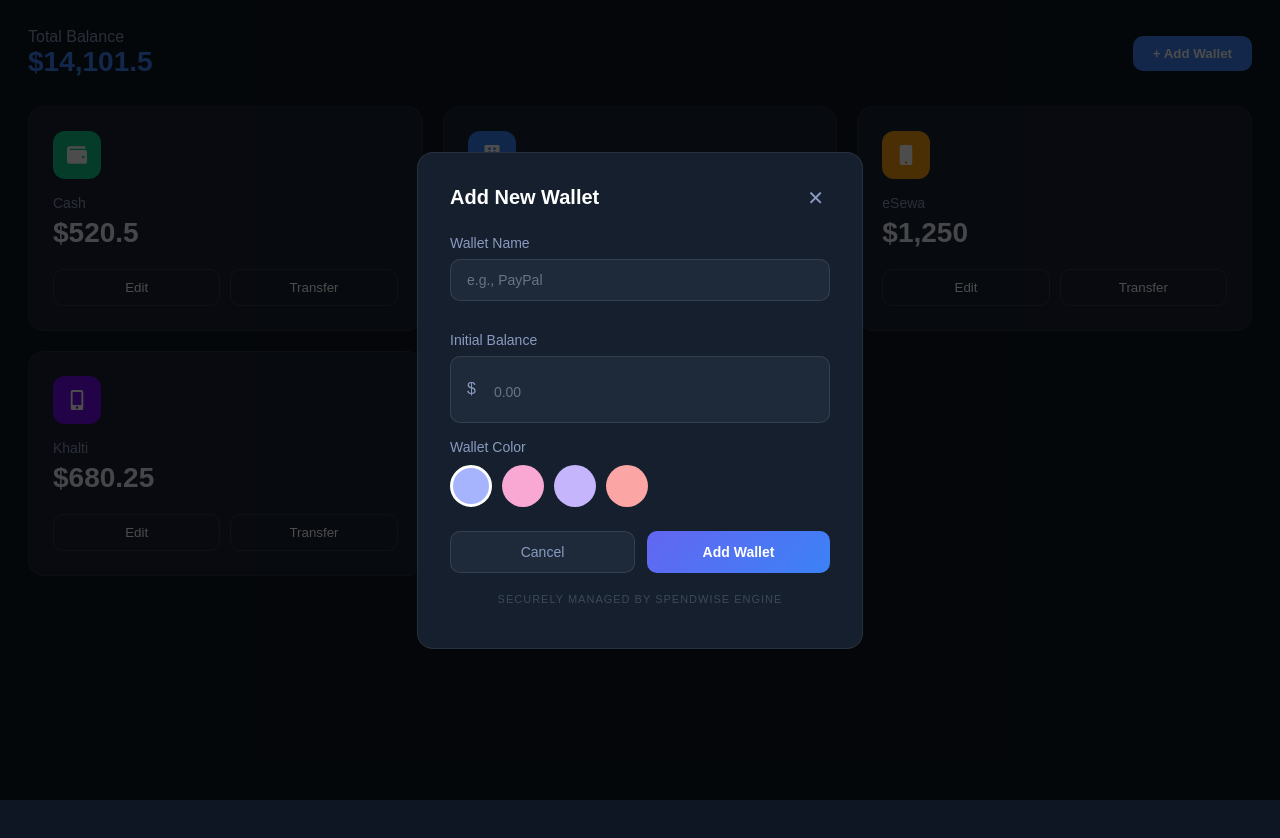
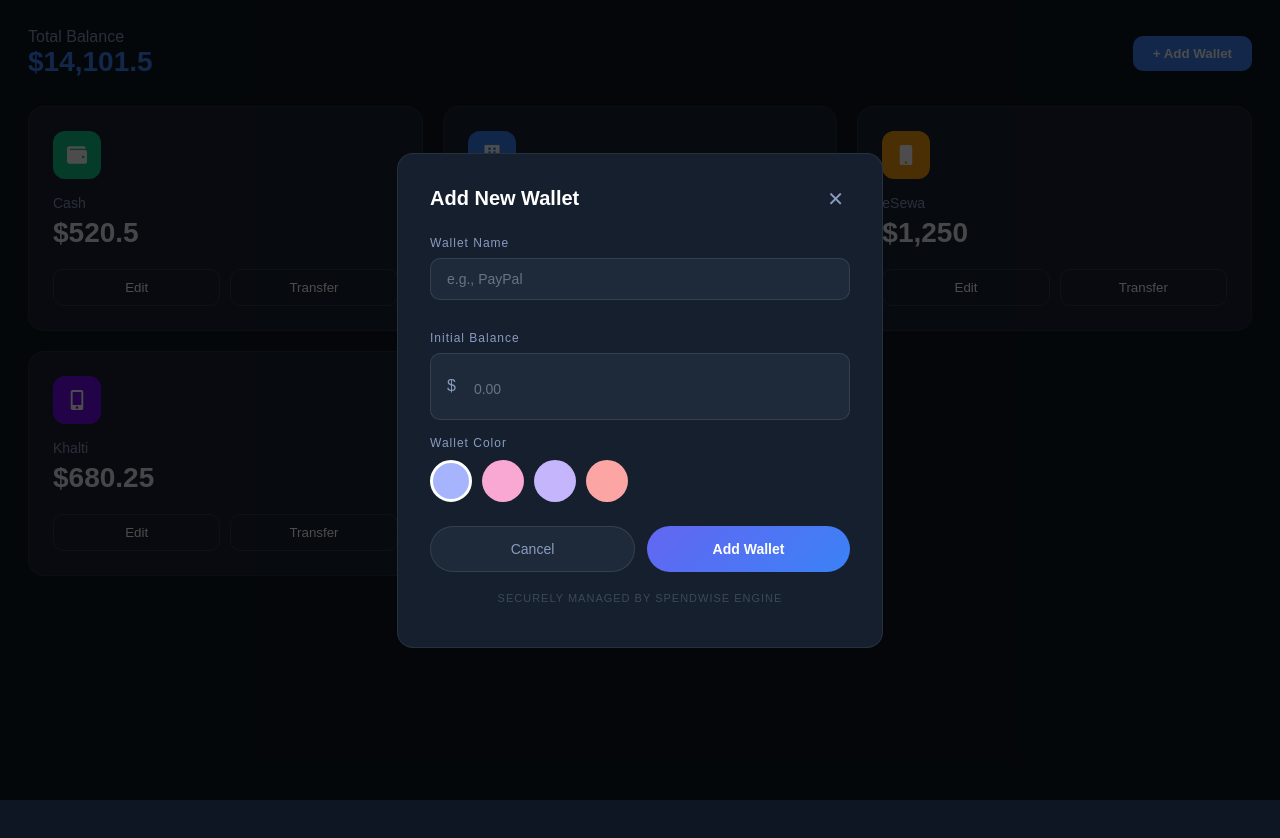
Before and after one commit to sanyamrajbhandari/colab-expense-tracker-frontend, a React (Vite) app: page /wallets in a window 1280 px wide. Both pictures are taken after a click on the button "+ Add Wallet". Shown: the top 838 px of the page. Built offline with nearby package versions, Linux system fonts and the light colour scheme.

Commit message:
Updated Edit and Transfer of wallet and walletcards

```diff
--- a/src/components/Wallets/WalletCard.jsx
+++ b/src/components/Wallets/WalletCard.jsx
@@ -8,7 +8,7 @@ const icons = {
   credit: <FaCreditCard size={20} color="white" />,
 };
 
-const WalletCard = ({ walletName, balance, currency, iconColor, type }) => {
+const WalletCard = ({ walletName, balance, currency, iconColor, type, onEdit, onTransfer }) => {
   return (
     <div style={{ background: "#1a2235", borderRadius: "16px", padding: "24px", border: "1px solid rgba(255,255,255,0.06)" }}>
       <div style={{ width: "48px", height: "48px", borderRadius: "12px", background: iconColor, display: "flex", alignItems: "center", justifyContent: "center", marginBottom: "16px" }}>
@@ -19,10 +19,10 @@ const WalletCard = ({ walletName, balance, currency, iconColor, type }) => {
         {currency}{balance.toLocaleString()}
       </h2>
       <div style={{ display: "flex", gap: "10px" }}>
-        <button style={{ flex: 1, padding: "10px", borderRadius: "10px", background: "transparent", border: "1px solid rgba(255,255,255,0.1)", color: "#fff", cursor: "pointer" }}>
+        <button onClick={onEdit} style={{ flex: 1, padding: "10px", borderRadius: "10px", background: "transparent", border: "1px solid rgba(255,255,255,0.1)", color: "#fff", cursor: "pointer" }}>
           Edit
         </button>
-        <button style={{ flex: 1, padding: "10px", borderRadius: "10px", background: "transparent", border: "1px solid rgba(255,255,255,0.1)", color: "#fff", cursor: "pointer" }}>
+        <button onClick={onTransfer} style={{ flex: 1, padding: "10px", borderRadius: "10px", background: "transparent", border: "1px solid rgba(255,255,255,0.1)", color: "#fff", cursor: "pointer" }}>
           Transfer
         </button>
       </div>
--- a/src/pages/Wallets.jsx
+++ b/src/pages/Wallets.jsx
@@ -1,20 +1,10 @@
 import { useState } from "react";
 import WalletCard from "../components/Wallets/WalletCard";
+import { FaUniversity } from "react-icons/fa";
 
-/**
- * Wallets Page Component
- *
- * Displays all user wallets in a 3-column grid layout.
- * Features:
- * - Shows total balance across all wallets
- * - Add new wallet via modal
- * - Each wallet rendered as a WalletCard component
- */
 const Wallets = () => {
 
   // ─── State ───────────────────────────────────────────────────────────────────
-
-  /** List of all wallets with their details */
   const [wallets, setWallets] = useState([
     { id: 1, walletName: "Cash",        balance: 520.5,   currency: "$", iconColor: "#0fc98a", type: "cash"   },
     { id: 2, walletName: "Bank",        balance: 8450.75, currency: "$", iconColor: "#3b82f6", type: "bank"   },
@@ -23,67 +13,108 @@ const Wallets = () => {
     { id: 5, walletName: "Credit Card", balance: 3200,    currency: "$", iconColor: "#ef4444", type: "credit" },
   ]);
 
-  /** Controls visibility of the Add Wallet modal */
-  const [showModal, setShowModal] = useState(false);
+  /** Controls Add Wallet modal */
+  const [showAddModal, setShowAddModal]           = useState(false);
 
-  /** Stores form input values for the new wallet being created */
-  const [newWallet, setNewWallet] = useState({
-    walletName: "",
-    balance: "",
-    iconColor: "#a5b4fc",
-  });
+  /** Controls Edit modal and which wallet is being edited */
+  const [showEditModal, setShowEditModal]         = useState(false);
+  const [editingWallet, setEditingWallet]         = useState(null);
+  const [newBalance, setNewBalance]               = useState("");
+
+  /** Controls Transfer modal and which wallet is transferring from */
+  const [showTransferModal, setShowTransferModal] = useState(false);
+  const [transferFrom, setTransferFrom]           = useState(null);
+  const [transferTo, setTransferTo]               = useState(null);
+  const [transferAmount, setTransferAmount]       = useState("");
+
+  /** Add Wallet form state */
+  const [newWallet, setNewWallet] = useState({ walletName: "", balance: "", iconColor: "#a5b4fc" });
 
   // ─── Constants ───────────────────────────────────────────────────────────────
-
-  /** Preset colors for wallet icon selection */
-  const colors = ["#a5b4fc", "#f9a8d4", "#c4b5fd", "#fca5a5"];
-
-  /** Sum of all wallet balances */
+  const colors      = ["#a5b4fc", "#f9a8d4", "#c4b5fd", "#fca5a5"];
   const totalBalance = wallets.reduce((sum, w) => sum + w.balance, 0);
 
   // ─── Handlers ────────────────────────────────────────────────────────────────
 
-  /**
-   * Adds a new wallet to the wallets list.
-   * Validates that walletName and balance are not empty before adding.
-   * Resets the form and closes the modal after successful addition.
-   */
-  const handleAddWallet = () => {
-    // Prevent adding if name or balance is empty
-    if (!newWallet.walletName || !newWallet.balance) return;
-
-    // Add new wallet to the list
-    setWallets((prev) => [
-      ...prev,
-      {
-        id: Date.now(),
-        walletName: newWallet.walletName,
-        balance: parseFloat(newWallet.balance),
-        currency: "$",
-        iconColor: newWallet.iconColor,
-        type: "cash",
-      },
-    ]);
-
-    // Reset form and close modal
-    setNewWallet({ walletName: "", balance: "", iconColor: "#a5b4fc" });
-    setShowModal(false);
+  /** Opens edit modal for a specific wallet */
+  const handleOpenEdit = (wallet) => {
+    setEditingWallet(wallet);
+    setNewBalance("");
+    setShowEditModal(true);
   };
 
+  /** Updates the balance of the wallet being edited */
+  const handleUpdateBalance = () => {
+    if (!newBalance) return;
+    setWallets((prev) =>
+      prev.map((w) => w.id === editingWallet.id ? { ...w, balance: parseFloat(newBalance) } : w)
+    );
+    setShowEditModal(false);
+  };
+
+  /** Opens transfer modal for a specific wallet */
+  const handleOpenTransfer = (wallet) => {
+    setTransferFrom(wallet);
+    setTransferTo(wallets.find((w) => w.id !== wallet.id));
+    setTransferAmount("");
+    setShowTransferModal(true);
+  };
+
+  /** Swaps the from and to wallets in transfer modal */
+  const handleSwapWallets = () => {
+    setTransferFrom(transferTo);
+    setTransferTo(transferFrom);
+  };
+
+  /** Transfers amount from one wallet to another */
+  const handleTransfer = () => {
+    const amount = parseFloat(transferAmount);
+    if (!amount || amount <= 0 || amount > transferFrom.balance) return;
+    setWallets((prev) =>
+      prev.map((w) => {
+        if (w.id === transferFrom.id) return { ...w, balance: w.balance - amount };
+        if (w.id === transferTo.id)   return { ...w, balance: w.balance + amount };
+        return w;
+      })
+    );
+    setShowTransferModal(false);
+  };
+
+  /** Adds a new wallet to the list */
+  const handleAddWallet = () => {
+    if (!newWallet.walletName || !newWallet.balance) return;
+    setWallets((prev) => [...prev, {
+      id: Date.now(),
+      walletName: newWallet.walletName,
+      balance: parseFloat(newWallet.balance),
+      currency: "$",
+      iconColor: newWallet.iconColor,
+      type: "cash",
+    }]);
+    setNewWallet({ walletName: "", balance: "", iconColor: "#a5b4fc" });
+    setShowAddModal(false);
+  };
+
+  // ─── Shared Styles ────────────────────────────────────────────────────────────
+  const overlayStyle = { position: "fixed", inset: 0, background: "rgba(0,0,0,0.7)", display: "flex", alignItems: "center", justifyContent: "center", zIndex: 100 };
+  const modalStyle   = { background: "#151f2e", borderRadius: "16px", padding: "32px", width: "420px", border: "1px solid rgba(255,255,255,0.08)" };
+  const inputStyle   = { background: "none", border: "none", color: "#fff", fontSize: "18px", outline: "none", width: "100%" };
+  const inputBoxStyle = { display: "flex", alignItems: "center", background: "#1e2a3a", borderRadius: "10px", border: "1px solid rgba(255,255,255,0.1)", padding: "12px 16px", marginTop: "8px", marginBottom: "16px" };
+  const labelStyle   = { color: "#8a9bbf", fontSize: "12px", letterSpacing: "1px" };
+  const cancelBtnStyle = { flex: 1, padding: "14px", borderRadius: "30px", background: "#1e2a3a", border: "1px solid rgba(255,255,255,0.1)", color: "#8a9bbf", cursor: "pointer", fontSize: "14px" };
+  const confirmBtnStyle = { flex: 1, padding: "14px", borderRadius: "30px", background: "linear-gradient(135deg, #6366f1, #3b82f6)", border: "none", color: "#fff", cursor: "pointer", fontWeight: "700", fontSize: "14px" };
+
   // ─── Render ──────────────────────────────────────────────────────────────────
-
   return (
     <div style={{ padding: "28px", background: "#0f1623", minHeight: "100vh" }}>
 
-      {/* ── Header: Total Balance + Add Wallet Button ── */}
+      {/* ── Header ── */}
       <div style={{ display: "flex", justifyContent: "space-between", alignItems: "center", marginBottom: "28px" }}>
         <div>
           <p style={{ color: "#8a9bbf", margin: 0 }}>Total Balance</p>
           <h2 style={{ color: "#3b82f6", fontSize: "28px", margin: 0 }}>${totalBalance.toLocaleString()}</h2>
         </div>
-        <button
-          onClick={() => setShowModal(true)}
-          style={{ padding: "10px 20px", borderRadius: "10px", background: "#3b82f6", border: "none", color: "#fff", fontWeight: "600", cursor: "pointer" }}>
+        <button onClick={() => setShowAddModal(true)} style={{ padding: "10px 20px", borderRadius: "10px", background: "#3b82f6", border: "none", color: "#fff", fontWeight: "600", cursor: "pointer" }}>
           + Add Wallet
         </button>
       </div>
@@ -91,73 +122,146 @@ const Wallets = () => {
       {/* ── Wallet Cards Grid ── */}
       <div style={{ display: "grid", gridTemplateColumns: "repeat(3, 1fr)", gap: "20px" }}>
         {wallets.map((wallet) => (
-          <WalletCard key={wallet.id} {...wallet} />
+          <WalletCard
+            key={wallet.id}
+            {...wallet}
+            onEdit={() => handleOpenEdit(wallet)}
+            onTransfer={() => handleOpenTransfer(wallet)}
+          />
         ))}
       </div>
 
+      {/* ── Edit Balance Modal ── */}
+      {showEditModal && editingWallet && (
+        <div onClick={() => setShowEditModal(false)} style={overlayStyle}>
+          <div onClick={(e) => e.stopPropagation()} style={modalStyle}>
+
+            {/* Title */}
+            <h3 style={{ color: "#fff", margin: "0 0 4px", fontSize: "22px" }}>Edit {editingWallet.walletName} Balance</h3>
+            <p style={{ color: "#8a9bbf", margin: "0 0 24px", fontSize: "13px" }}>Update your current liquidity across all accounts.</p>
+
+            {/* Current Balance Display */}
+            <div style={{ background: "#1e2a3a", borderRadius: "10px", padding: "16px 20px", marginBottom: "20px", display: "flex", justifyContent: "space-between", alignItems: "center" }}>
+              <div>
+                <p style={{ ...labelStyle, margin: "0 0 4px" }}>CURRENT BALANCE</p>
+                <h2 style={{ color: "#fff", margin: 0, fontSize: "24px" }}>${editingWallet.balance.toLocaleString()}</h2>
+              </div>
+              <FaUniversity size={24} color="#8a9bbf" />
+            </div>
+
+            {/* New Balance Input */}
+            <label style={labelStyle}>New Balance</label>
+            <div style={inputBoxStyle}>
+              <span style={{ color: "#8a9bbf", marginRight: "8px", fontSize: "18px" }}>$</span>
+              <input type="number" placeholder="0.00" value={newBalance} onChange={(e) => setNewBalance(e.target.value)} style={inputStyle} />
+            </div>
+
+            {/* Info Note */}
+            <div style={{ background: "rgba(99,102,241,0.1)", borderRadius: "10px", padding: "12px 16px", marginBottom: "24px", display: "flex", gap: "10px", alignItems: "center" }}>
+              <span style={{ color: "#6366f1" }}>ℹ</span>
+              <p style={{ color: "#8a9bbf", margin: 0, fontSize: "13px" }}>This adjustment will be logged as a manual balance correction.</p>
+            </div>
+
+            {/* Buttons */}
+            <div style={{ display: "flex", gap: "12px" }}>
+              <button onClick={() => setShowEditModal(false)} style={cancelBtnStyle}>Cancel</button>
+              <button onClick={handleUpdateBalance} style={confirmBtnStyle}>Update Balance</button>
+            </div>
+          </div>
+        </div>
+      )}
+
+      {/* ── Transfer Money Modal ── */}
+      {showTransferModal && transferFrom && transferTo && (
+        <div onClick={() => setShowTransferModal(false)} style={overlayStyle}>
+          <div onClick={(e) => e.stopPropagation()} style={modalStyle}>
+
+            {/* Header */}
+            <div style={{ display: "flex", justifyContent: "space-between", alignItems: "center", marginBottom: "4px" }}>
+              <h3 style={{ color: "#fff", margin: 0, fontSize: "22px" }}>Transfer Money</h3>
+              <button onClick={() => setShowTransferModal(false)} style={{ background: "none", border: "none", color: "#8a9bbf", fontSize: "20px", cursor: "pointer" }}>✕</button>
+            </div>
+            <p style={{ color: "#8a9bbf", margin: "0 0 24px", fontSize: "13px" }}>Move funds instantly between your wallets.</p>
+
+            {/* From Wallet */}
+            <label style={labelStyle}>FROM WALLET</label>
+            <select
+              value={transferFrom.id}
+              onChange={(e) => setTransferFrom(wallets.find((w) => w.id === parseInt(e.target.value)))}
+              style={{ width: "100%", padding: "14px 16px", borderRadius: "10px", background: "#1e2a3a", border: "1px solid rgba(255,255,255,0.1)", color: "#fff", fontSize: "14px", marginTop: "8px", outline: "none" }}
+            >
+              {wallets.filter((w) => w.id !== transferTo.id).map((w) => (
+                <option key={w.id} value={w.id}>{w.walletName}</option>
+              ))}
+            </select>
+
+            {/* Swap Button */}
+            <div style={{ display: "flex", justifyContent: "center", margin: "12px 0" }}>
+              <button onClick={handleSwapWallets} style={{ width: "36px", height: "36px", borderRadius: "50%", background: "#3b82f6", border: "none", color: "#fff", cursor: "pointer", fontSize: "16px" }}>⇅</button>
+            </div>
+
+            {/* To Wallet */}
+            <label style={labelStyle}>TO WALLET</label>
+            <select
+              value={transferTo.id}
+              onChange={(e) => setTransferTo(wallets.find((w) => w.id === parseInt(e.target.value)))}
+              style={{ width: "100%", padding: "14px 16px", borderRadius: "10px", background: "#1e2a3a", border: "1px solid rgba(255,255,255,0.1)", color: "#fff", fontSize: "14px", marginTop: "8px", outline: "none" }}
+            >
+              {wallets.filter((w) => w.id !== transferFrom.id).map((w) => (
+                <option key={w.id} value={w.id}>{w.walletName}</option>
+              ))}
+            </select>
+
+            {/* Amount Input */}
+            <label style={{ ...labelStyle, display: "block", marginTop: "16px" }}>AMOUNT</label>
+            <div style={inputBoxStyle}>
+              <span style={{ color: "#8a9bbf", marginRight: "8px", fontSize: "18px" }}>$</span>
+              <input type="number" placeholder="0.00" value={transferAmount} onChange={(e) => setTransferAmount(e.target.value)} style={inputStyle} />
+            </div>
+
+            {/* Available Balance + Use Max */}
+            <div style={{ display: "flex", justifyContent: "space-between", marginBottom: "24px", marginTop: "-8px" }}>
+              <span style={{ color: "#8a9bbf", fontSize: "13px" }}>Available: ${transferFrom.balance.toLocaleString()}</span>
+              <button onClick={() => setTransferAmount(transferFrom.balance.toString())} style={{ background: "none", border: "none", color: "#6366f1", fontWeight: "700", cursor: "pointer", fontSize: "13px" }}>USE MAX</button>
+            </div>
+
+            {/* Buttons */}
+            <div style={{ display: "flex", gap: "12px" }}>
+              <button onClick={() => setShowTransferModal(false)} style={cancelBtnStyle}>Cancel</button>
+              <button onClick={handleTransfer} style={confirmBtnStyle}>Transfer →</button>
+            </div>
+          </div>
+        </div>
+      )}
+
       {/* ── Add Wallet Modal ── */}
-      {showModal && (
-        // Overlay: click outside to close
-        <div onClick={() => setShowModal(false)} style={{ position: "fixed", inset: 0, background: "rgba(0,0,0,0.7)", display: "flex", alignItems: "center", justifyContent: "center", zIndex: 100 }}>
-
-          {/* Modal Box: stop click from closing when clicking inside */}
-          <div onClick={(e) => e.stopPropagation()} style={{ background: "#151f2e", borderRadius: "16px", padding: "32px", width: "380px", border: "1px solid rgba(255,255,255,0.08)" }}>
-
-            {/* Modal Header */}
+      {showAddModal && (
+        <div onClick={() => setShowAddModal(false)} style={overlayStyle}>
+          <div onClick={(e) => e.stopPropagation()} style={modalStyle}>
             <div style={{ display: "flex", justifyContent: "space-between", alignItems: "center", marginBottom: "24px" }}>
               <h3 style={{ color: "#fff", margin: 0, fontSize: "20px" }}>Add New Wallet</h3>
-              <button onClick={() => setShowModal(false)} style={{ background: "none", border: "none", color: "#8a9bbf", fontSize: "20px", cursor: "pointer" }}>✕</button>
+              <button onClick={() => setShowAddModal(false)} style={{ background: "none", border: "none", color: "#8a9bbf", fontSize: "20px", cursor: "pointer" }}>✕</button>
             </div>
-
-            {/* Wallet Name Input */}
-            <label style={{ color: "#8a9bbf", fontSize: "14px" }}>Wallet Name</label>
-            <input
-              placeholder="e.g., PayPal"
-              value={newWallet.walletName}
-              onChange={(e) => setNewWallet((p) => ({ ...p, walletName: e.target.value }))}
-              style={{ width: "100%", padding: "12px 16px", borderRadius: "10px", border: "1px solid rgba(255,255,255,0.1)", background: "#1e2a3a", color: "#fff", fontSize: "14px", marginTop: "8px", marginBottom: "16px", boxSizing: "border-box", outline: "none" }}
-            />
-
-            {/* Initial Balance Input */}
-            <label style={{ color: "#8a9bbf", fontSize: "14px" }}>Initial Balance</label>
-            <div style={{ display: "flex", alignItems: "center", background: "#1e2a3a", borderRadius: "10px", border: "1px solid rgba(255,255,255,0.1)", marginTop: "8px", marginBottom: "16px", padding: "12px 16px" }}>
+            <label style={labelStyle}>Wallet Name</label>
+            <input placeholder="e.g., PayPal" value={newWallet.walletName} onChange={(e) => setNewWallet((p) => ({ ...p, walletName: e.target.value }))}
+              style={{ width: "100%", padding: "12px 16px", borderRadius: "10px", border: "1px solid rgba(255,255,255,0.1)", background: "#1e2a3a", color: "#fff", fontSize: "14px", marginTop: "8px", marginBottom: "16px", boxSizing: "border-box", outline: "none" }} />
+            <label style={labelStyle}>Initial Balance</label>
+            <div style={inputBoxStyle}>
               <span style={{ color: "#8a9bbf", marginRight: "8px" }}>$</span>
-              <input
-                type="number"
-                placeholder="0.00"
-                value={newWallet.balance}
-                onChange={(e) => setNewWallet((p) => ({ ...p, balance: e.target.value }))}
-                style={{ background: "none", border: "none", color: "#fff", fontSize: "14px", outline: "none", width: "100%" }}
-              />
+              <input type="number" placeholder="0.00" value={newWallet.balance} onChange={(e) => setNewWallet((p) => ({ ...p, balance: e.target.value }))} style={{ ...inputStyle, fontSize: "14px" }} />
             </div>
-
-            {/* Wallet Color Picker */}
-            <label style={{ color: "#8a9bbf", fontSize: "14px" }}>Wallet Color</label>
+            <label style={labelStyle}>Wallet Color</label>
             <div style={{ display: "flex", gap: "10px", marginTop: "10px", marginBottom: "24px" }}>
               {colors.map((color) => (
-                // Color circle: white border shows selected color
-                <div
-                  key={color}
-                  onClick={() => setNewWallet((p) => ({ ...p, iconColor: color }))}
-                  style={{ width: "36px", height: "36px", borderRadius: "50%", background: color, cursor: "pointer", border: newWallet.iconColor === color ? "3px solid #fff" : "3px solid transparent" }}
-                />
+                <div key={color} onClick={() => setNewWallet((p) => ({ ...p, iconColor: color }))}
+                  style={{ width: "36px", height: "36px", borderRadius: "50%", background: color, cursor: "pointer", border: newWallet.iconColor === color ? "3px solid #fff" : "3px solid transparent" }} />
               ))}
             </div>
-
-            {/* Cancel / Add Wallet Buttons */}
             <div style={{ display: "flex", gap: "12px" }}>
-              <button onClick={() => setShowModal(false)} style={{ flex: 1, padding: "12px", borderRadius: "10px", background: "#1e2a3a", border: "1px solid rgba(255,255,255,0.1)", color: "#8a9bbf", cursor: "pointer", fontSize: "14px" }}>
-                Cancel
-              </button>
-              <button onClick={handleAddWallet} style={{ flex: 1, padding: "12px", borderRadius: "10px", background: "linear-gradient(135deg, #6366f1, #3b82f6)", border: "none", color: "#fff", cursor: "pointer", fontWeight: "600", fontSize: "14px" }}>
-                Add Wallet
-              </button>
+              <button onClick={() => setShowAddModal(false)} style={cancelBtnStyle}>Cancel</button>
+              <button onClick={handleAddWallet} style={confirmBtnStyle}>Add Wallet</button>
             </div>
-
-            {/* Footer Note */}
-            <p style={{ color: "#3b4a5a", fontSize: "11px", textAlign: "center", marginTop: "20px", letterSpacing: "1px" }}>
-              SECURELY MANAGED BY SPENDWISE ENGINE
-            </p>
+            <p style={{ color: "#3b4a5a", fontSize: "11px", textAlign: "center", marginTop: "20px", letterSpacing: "1px" }}>SECURELY MANAGED BY SPENDWISE ENGINE</p>
           </div>
         </div>
       )}
```
